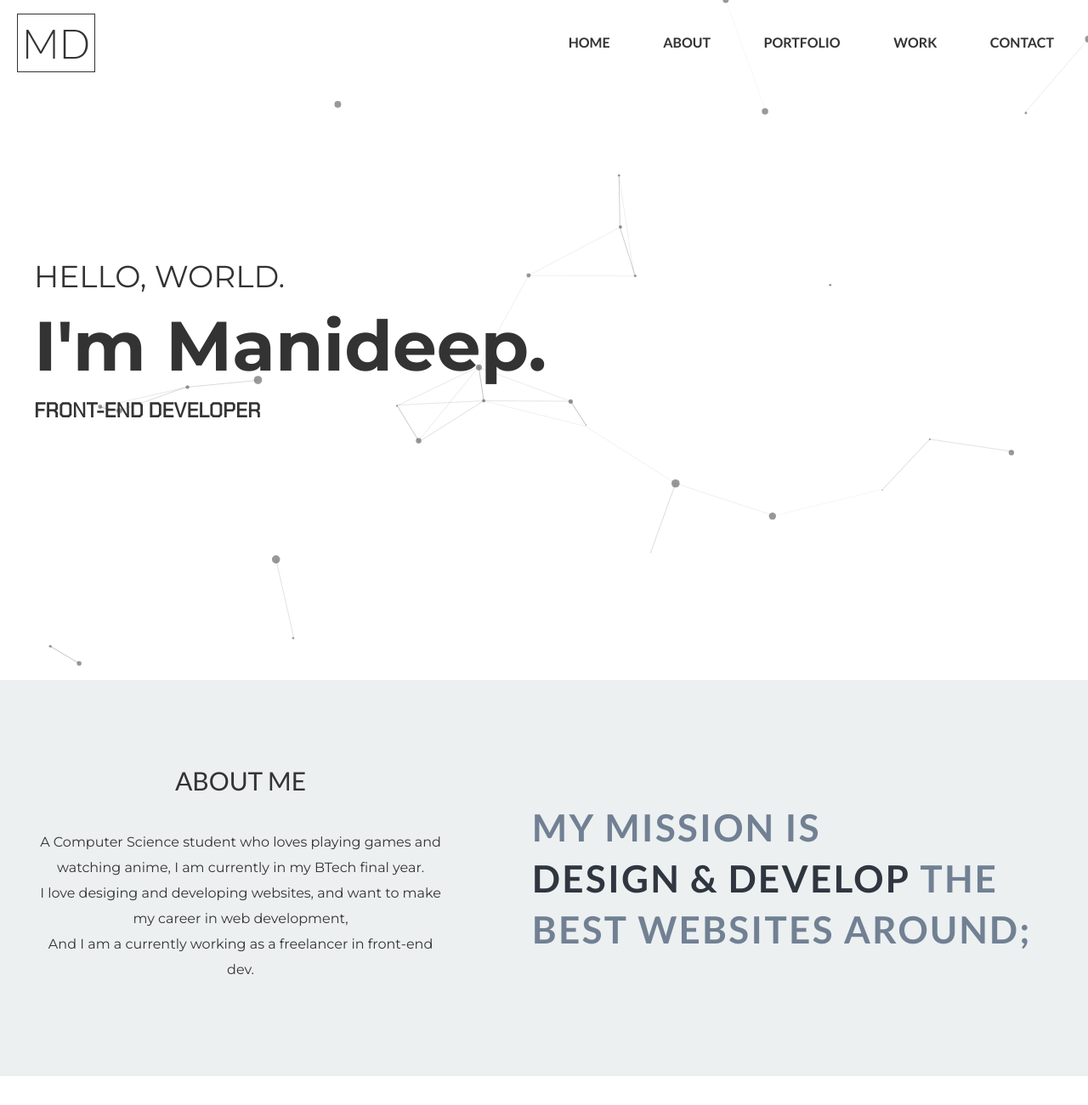
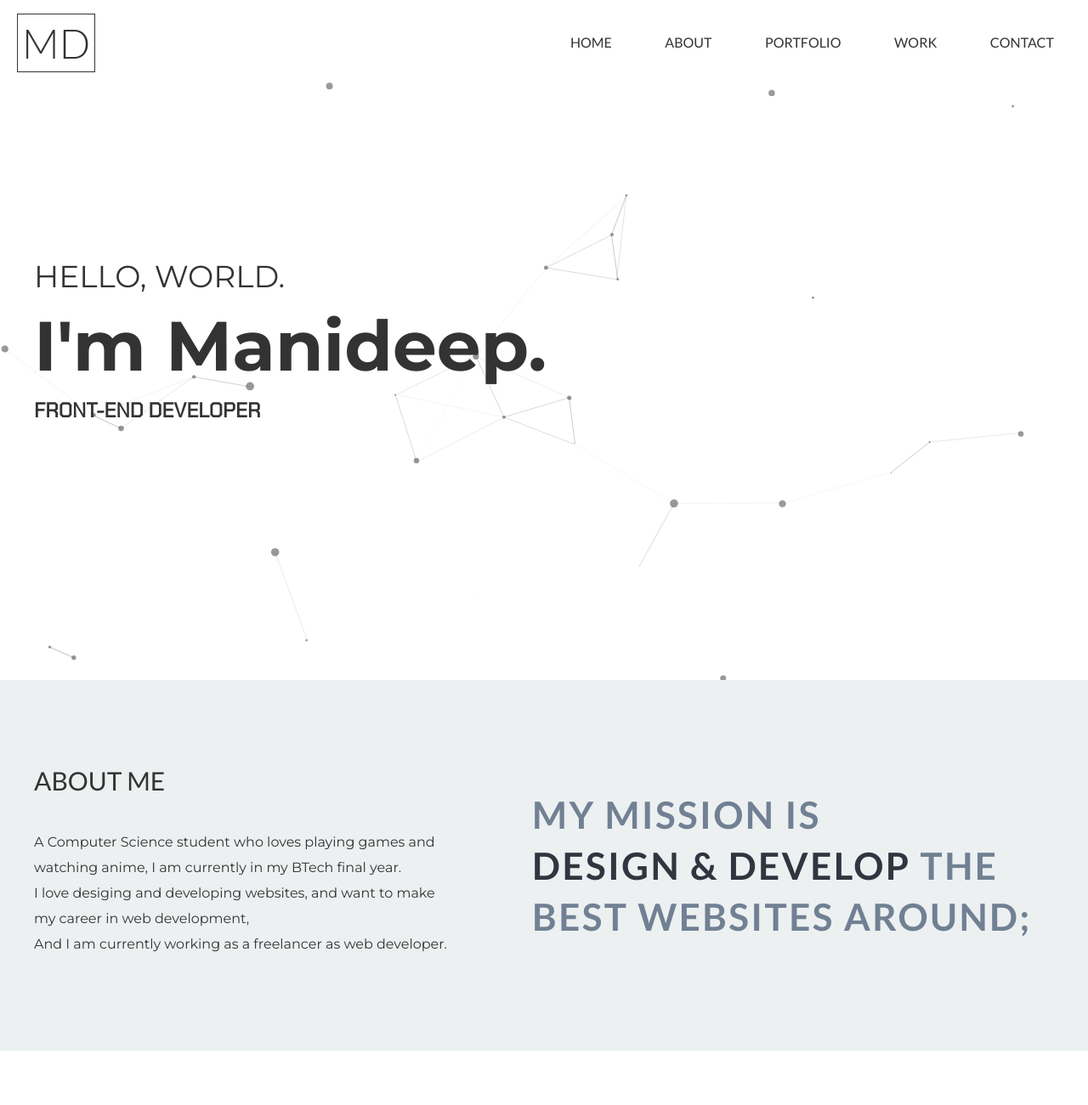
Before and after one commit to Manideep519/mysite, a website: page app/index.html in a window 1280 px wide. Shown: the top 1300 px of the page at 85% size. After the commit the page ends 1236 px from the top, so only its background shows below. Drawn offline with nearby package versions, Linux system fonts and the light colour scheme.

Commit message:
fixed nav ==> link problem.

```diff
--- a/app/css/main.css
+++ b/app/css/main.css
@@ -1,8 +1,4 @@
 /*Color-Variables*/
-/*body{
-	background-color: #000;
-}
-*/
 /*Fonts used
 
 font-family: 'Lato', sans-serif;
@@ -36,6 +32,12 @@ font-family: 'Chakra Petch', sans-serif;
 	margin: 0;
 	padding: 0;
 	box-sizing: inherit;
+}
+.fix-link{
+	display: block;
+	height: 6rem;
+	margin-top: -6rem;
+	visibility: hidden;
 }
 .clearfix::after {
     content: "";
@@ -150,7 +152,6 @@ html{
 			margin-right: 0rem;
 		}
 .about__wrapper > div{
-			padding: 1rem;
 			text-align: center;
 		}
 @media (min-width: 1000px){
@@ -160,10 +161,10 @@ html{
 
 			.about__wrapper > div:not(:last-child){
 				margin-right: 10rem;
+				text-align: left;
 			}
 
 			.about__wrapper > div{
-				padding: 0;
 				text-align: left;
 			}
 
@@ -292,7 +293,7 @@ html{
 			color: #fff;
 			font-family: 'Lato', sans-serif;
 			font-size: 1.6rem;
-			font-weight: 700;
+			font-weight: 400;
 			text-transform: uppercase;
 			padding: 4rem 2rem;
 			transition: all .2s;
@@ -338,7 +339,7 @@ html{
 					color: #333;
 					font-family: 'Lato', sans-serif;
 					font-size: 1.6rem;
-					font-weight: 700;
+					font-weight: 400;
 					text-transform: uppercase;
 					padding: 2rem;
 					border-bottom: 1px solid transparent;
--- a/app/index.html
+++ b/app/index.html
@@ -54,7 +54,8 @@
   <main class="main">
 
     <!--about Section Starts here -->
-        <section class="about" id="about">
+        <span class="fix-link" id="about"></span>
+        <section class="about">
           <!-- <h2 class="heading title about__title">About &nbsp;me</h2> -->
           <div class="grid">
             <div class="col-12">
@@ -64,7 +65,7 @@
                     <h3 class="heading about__intro-heading">About me</h3>
                     <p class="text about__intro-info">
                       A Computer Science student who loves playing games and watching anime,
-                      I am currently in my BTech final year.<br> I love desiging and developing websites, and want to make my career in web development,<br> And I am a currently working as a freelancer in front-end dev.
+                      I am currently in my BTech final year.<br> I love desiging and developing websites, and want to make my career in web development,<br> And I am currently working as a freelancer as web developer.
                     </p>
                     <p class="text about__info">
 
@@ -84,111 +85,7 @@
         </section>
     <!--about Section Ends here -->
 
-
-
-
   </main>
-
-  <br>
-  <br>
-  <br>
-  <br>
-  <br>
-  <br>
-  <br>
-  <br>
-  <br>
-  <br>
-  <br>
-  <br>
-  <br>
-  <br>
-  <br>
-  <br>
-  <br>
-  <br>
-  <br>
-  <br>
-  <br>
-  <br>
-  <br>
-  <br>
-  <br>
-  <br>
-  <br>
-  <br>
-  <br>
-  <br>
-  <br>
-  <br>
-  <br>
-  <br>
-  <br>
-  <br>
-  <br>
-  <br>
-  <br>
-  <br>
-  <br>
-  <br>
-  <br>
-  <br>
-  <br>
-  <br>
-  <br>
-  <br>
-  <br>
-  <br>
-  <br>
-  <br>
-  <br>
-  <br>
-  <br>
-  <br>
-  <br>
-  <br>
-  <br>
-  <br>
-  <br>
-  <br>
-  <br>
-  <br>
-  <br>
-  <br>
-  <br>
-  <br>
-  <br>
-  <br>
-  <br>
-  <br>
-  <br>
-  <br>
-  <br>
-  <br>
-  <br>
-  <br>
-  <br>
-  <br>
-  <br>
-  <br>
-  <br>
-  <br>
-  <br>
-  <br>
-  <br>
-  <br>
-  <br>
-  <br>
-  <br>
-  <br>
-  <br>
-  <br>
-  <br>
-  <br>
-  <br>
-  <br>
-  <br>
-  <br>
 
   <script src="https://code.jquery.com/jquery-3.3.1.slim.min.js"></script>
   <!--build:js js/main.min.js -->
--- a/app/sass/layout/_about.css
+++ b/app/sass/layout/_about.css
@@ -15,7 +15,6 @@
 		}
 
 		& > div{
-			padding: 1rem;
 			text-align: center;
 		}
 
@@ -25,10 +24,10 @@
 
 			& > div:not(:last-child){
 				margin-right: 10rem;
+				text-align: left;
 			}
 
 			& > div{
-				padding: 0;
 				text-align: left;
 			}
 
--- a/app/sass/layout/_nav.css
+++ b/app/sass/layout/_nav.css
@@ -115,7 +115,7 @@
 			color: $white;
 			font-family: 'Lato', sans-serif;
 			font-size: 1.6rem;
-			font-weight: 700;
+			font-weight: 400;
 			text-transform: uppercase;
 			padding: 4rem 2rem;
 			transition: all .2s;
@@ -160,7 +160,7 @@
 					color: $black;
 					font-family: 'Lato', sans-serif;
 					font-size: 1.6rem;
-					font-weight: 700;
+					font-weight: 400;
 					text-transform: uppercase;
 					padding: 2rem;
 					border-bottom: 1px solid transparent;
```
Also changed, not shown: app/sass/base/_base.css (+9 -4 lines), docs/index.html (+3 -106 lines), docs/css/styles.min.css.
